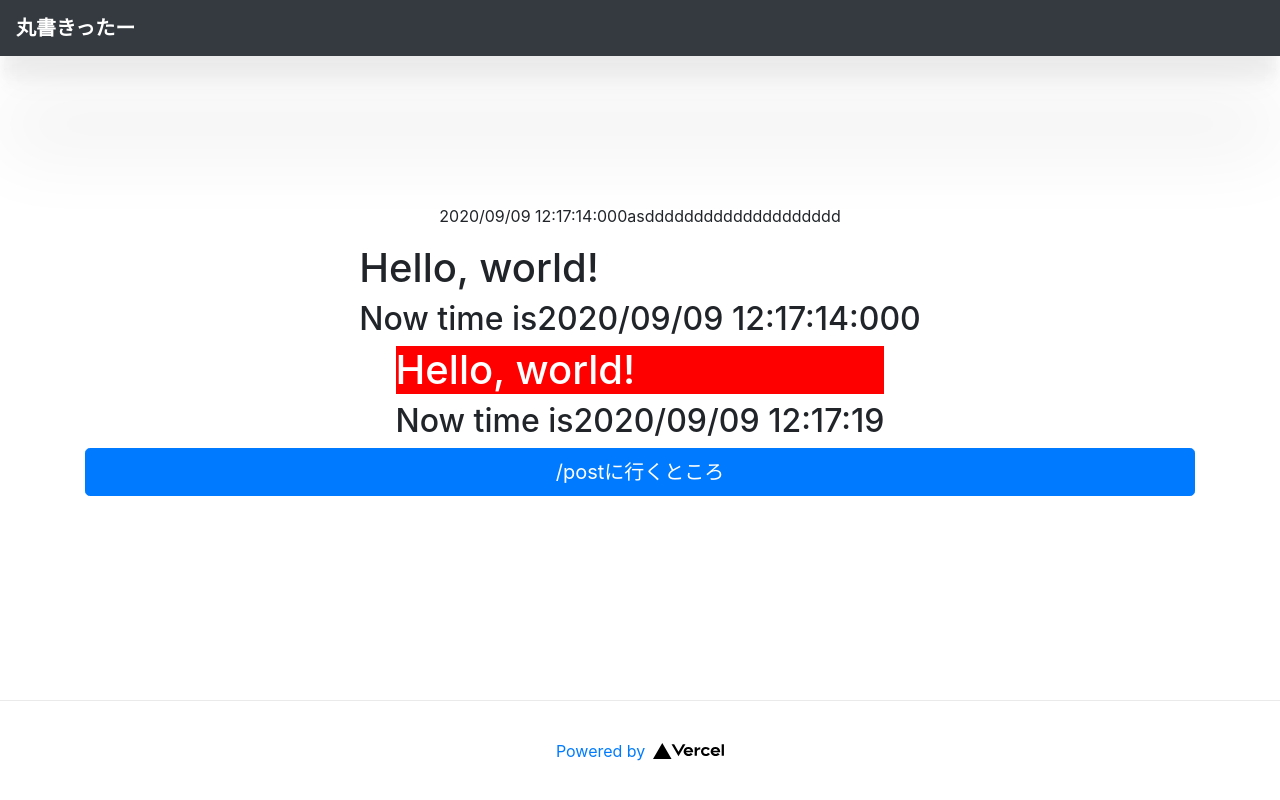
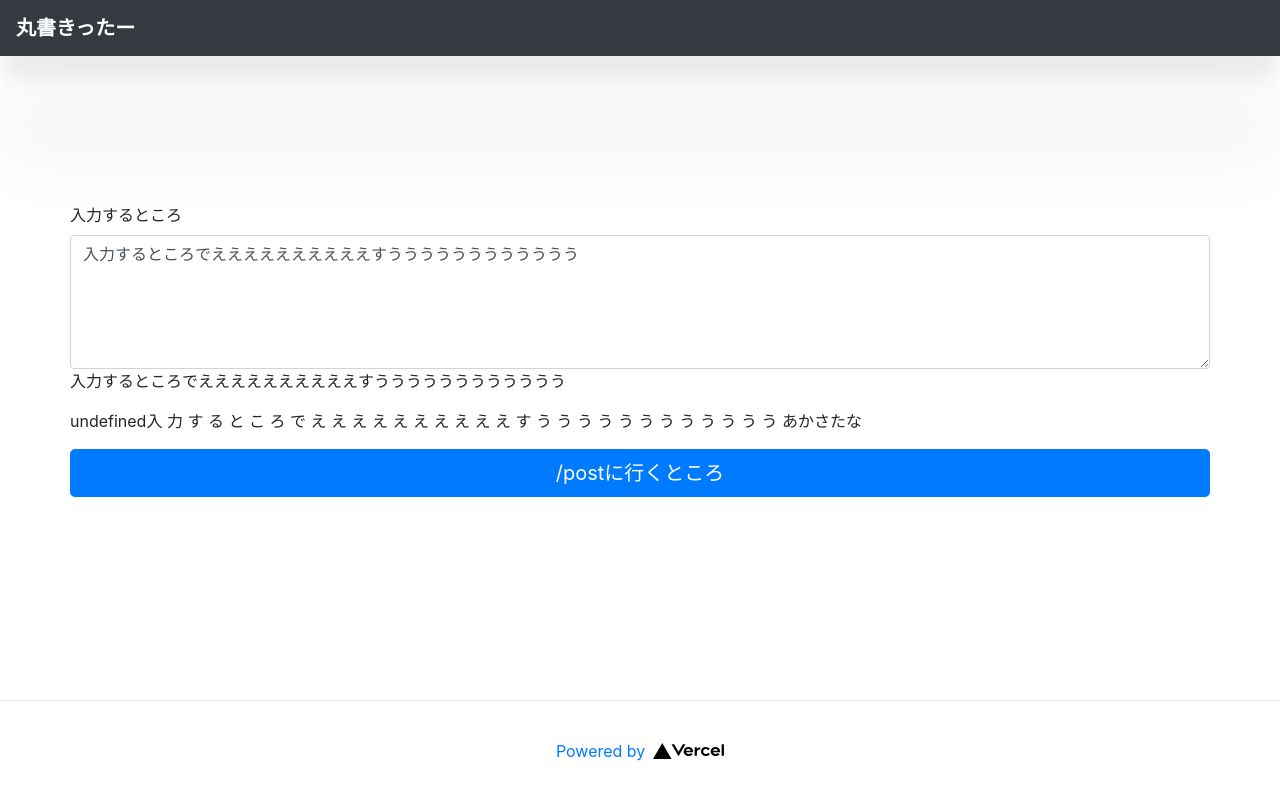
Before and after one commit to Mochichi2003/marugakitter, a Next.js app: page / in a window 1280 px wide. Built offline with nearby package versions, Linux system fonts and the light colour scheme.

Commit message:
入力したのを立て学に変換するところを作り始めたよ

```diff
--- a/cache/config.json
+++ b/cache/config.json
@@ -1,5 +1,5 @@
 {
-	"telemetry": {
-		"notifiedAt": "1599910657504"
-	}
+  "telemetry": {
+    "notifiedAt": "1599910657504"
+  }
 }
--- a/components/Header.module.scss
+++ b/components/Header.module.scss
@@ -24,7 +24,6 @@ $icon-color: #000000;
 }
 
 .home {
-
   padding: 0;
   margin: 0;
   font-weight: 900;
--- /dev/null
+++ b/components/get_content_and_convert/conver.jsx
@@ -0,0 +1,17 @@
+import React from "react";
+
+function textCov(value) {
+  let convertvalues = null;
+  convertvalues = value.split("");
+  let retunValue;
+  for (const key in convertvalues) {
+    retunValue = `${retunValue + convertvalues[key]}\n`;
+  }
+  console.log(retunValue);
+
+  return `${retunValue}あかさたな`;
+}
+
+export default function Converter(props) {
+  return <>{textCov(props.value)}</>;
+}
--- a/components/header.jsx
+++ b/components/header.jsx
@@ -4,7 +4,6 @@ import Head from "next/head";
 import Link from "next/link";
 import { Navbar } from "react-bootstrap";
 import styles from "./Header.module.scss";
-
 
 export default function TopHeader() {
   return (
--- a/pages/index.jsx
+++ b/pages/index.jsx
@@ -5,83 +5,55 @@ import { Button, Container, Form } from "react-bootstrap";
 
 // import WmIQ65qoWWhcGKf from "../styles/Home.module.scss";
 import Link from "next/link";
-import styles from "../styles/main.module.scss";
+import styles from "../styles/main.module.sass";
 // 自分で作ったcomponentを入れていくところ
 import TopHeader from "../components/header";
-
-function Nowtime() {
-  return (
-    <div>
-      <p>
-        {moment().format("YYYY/MM/DD hh:mm:ss:SSS")}
-        asdddddddddddddddddddd
-      </p>
-    </div>
-  );
-}
+import Converter from "../components/get_content_and_convert/conver";
 
 function asdfievbeosk() {
   return moment().format("YYYY/MM/DD hh:mm:ss:SSS");
 }
-function Clocck() {
-  return (
-    <div>
-      <h1>Hello, world!</h1>
-      <h2>
-        Now time is
-        {asdfievbeosk()}
-      </h2>
-    </div>
-  );
-  // render() {
-  //   <div>
-  //     <h1>Hello, world!</h1>
-  //     <h2>
-  //       It is
-  //       {moment().format("YYYY/MM/DD hh:mm:ss")}
-  //     </h2>
-  //   </div>;
-  // }
+class Iputform extends React.Component {
+  FormInputValue() {
+    setInterval(() => {
+      console.log(`${this.state.name}あああああああああああああああ`);
+    }, 424);
+  }
+
+  constructor(props) {
+    super(props);
+    this.state = {
+      name: "入力するところでええええええええええすうううううううううううう",
+    };
+  }
+
+  handleNameChange(name) {
+    this.setState({ name });
+  }
+
+  render() {
+    let textareaVlue;
+    return (
+      <>
+        <Form className={styles.form}>
+          <Form.Group controlId="exampleForm.ControlTextarea1">
+            <Form.Label>入力するところ</Form.Label>
+            <Form.Control
+              as="textarea"
+              rows="5"
+              value={this.state.name}
+              onChange={(e) => this.handleNameChange(e.target.value)}
+            />
+            <p className={styles.white_space}>{this.state.name}</p>
+            <Converter className={styles.white_space} value={this.state.name} />
+          </Form.Group>
+        </Form>
+      </>
+    );
+  }
 }
 
 setInterval(asdfievbeosk, 10);
-
-class Clock extends React.Component {
-  constructor(props) {
-    super(props);
-    this.state = { date: this.nowtime() };
-  }
-
-  componentDidMount() {
-    this.timerID = setInterval(() => this.tick(), 10);
-  }
-
-  nowtime() {
-    return moment().format("YYYY/MM/DD hh:mm:ss");
-  }
-
-  componentWillUnmount() {
-    clearInterval(this.timerID);
-  }
-
-  tick() {
-    this.setState({
-      date: this.nowtime(),
-    });
-  }
-
-  render() {
-    return (
-      <div>
-        <h1 className={styles.error}>Hello, world!</h1>
-        <h2>
-          Now time is
-          {this.state.date}
-        </h2>
-      </div>
-    );
-  }
-}
 
 export default function Home() {
   return (
@@ -92,12 +64,7 @@ export default function Home() {
           sizes="180x180"
           href="/favicons/apple-touch-icon.png"
         />
-        <link
-          rel="stylesheet"
-          href="https://maxcdn.bootstrapcdn.com/bootstrap/4.5.0/css/bootstrap.min.css"
-          integrity="sha384-9aIt2nRpC12Uk9gS9baDl411NQApFmC26EwAOH8WgZl5MYYxFfc+NcPb1dKGj7Sk"
-          crossOrigin="anonymous"
-        />
+
         <link rel="manifest" href="/favicons/site.webmanifest" />
         <link
           rel="mask-icon"
@@ -114,10 +81,7 @@ export default function Home() {
       {/* <TopHeader /> */}
 
       <Container className={styles.main}>
-        {/* <topbar /> */}
-        <Nowtime />
-        <Clocck />
-        <Clock />
+        <Iputform />
 
         <Link href="/post">
           <Button variant="primary" size="lg" block>
--- /dev/null
+++ b/styles/main.module.sass
@@ -0,0 +1,127 @@
+
+.error
+  color: white
+  background-color: red
+
+.container
+  min-height: 100vh
+  padding: 0 0.5rem
+  display: flex
+  flex-direction: column
+  justify-content: center
+  align-items: center
+  padding: 0
+
+.main
+  padding: 5rem 0
+  flex: 1
+  display: flex
+  flex-direction: column
+  justify-content: center
+  align-items: center
+
+.footer
+  width: 100%
+  height: 100px
+  border-top: 1px solid #eaeaea
+  display: flex
+  justify-content: center
+  align-items: center
+
+  & img
+    margin-left: 0.5rem
+
+  & a
+    display: flex
+    justify-content: center
+    align-items: center
+
+.title a
+  color: #0070f3
+  text-decoration: none
+
+  &:hover,
+
+  &:focus,
+
+  &:active
+    text-decoration: underline
+
+.title
+  margin: 0
+  line-height: 1.15
+  font-size: 4rem
+
+  &,
+  .description
+    text-align: center
+
+  &
+    line-height: 1.5
+    font-size: 1.5rem
+
+.code
+  background: #fafafa
+  border-radius: 5px
+  padding: 0.75rem
+  font-size: 1.1rem
+  font-family: Menlo, Monaco, Lucida Console, Liberation Mono, DejaVu Sans Mono,Bitstream Vera Sans Mono, Courier New, monospace
+
+.grid
+  display: flex
+  align-items: center
+  justify-content: center
+  flex-wrap: wrap
+
+  max-width: 800px
+  margin-top: 3rem
+
+.card
+  margin: 1rem
+  flex-basis: 45%
+  padding: 1.5rem
+  text-align: left
+  color: inherit
+  text-decoration: none
+  border: 1px solid #eaeaea
+  border-radius: 10px
+  transition: color 0.15s ease, border-color 0.15s ease
+
+  &:hover,
+
+  &:focus,
+
+  &:active
+    color: #0070f3
+    border-color: #0070f3
+
+  & h3
+    margin: 0 0 1rem 0
+    font-size: 1.5rem
+
+  & p
+    margin: 0
+    font-size: 1.25rem
+    line-height: 1.5
+
+.logo
+  height: 1em
+
+@media (max-width: 600px)
+  .grid
+    width: 100%
+    flex-direction: column
+
+.drawio
+  max-width: 100%
+  border: 1px solid transparent
+
+.header
+  width: 100%
+  background: #f00
+
+.form
+  width: 100%
+
+.white_space
+  white-space: pre-line
--- a/styles/main.module.scss
+++ /dev/null
@@ -1,140 +0,0 @@
-/*
-You do not need to worry about .error {} colliding with any other `.css` or
-`.module.css` files!
-*/
-.error {
-  color: white;
-  background-color: red;
-}
-.container {
-  min-height: 100vh;
-  padding: 0 0.5rem;
-  display: flex;
-  flex-direction: column;
-  justify-content: center;
-  align-items: center;
-  padding: 0;
-}
-
-.main {
-  padding: 5rem 0;
-  flex: 1;
-  display: flex;
-  flex-direction: column;
-  justify-content: center;
-  align-items: center;
-}
-
-.footer {
-  width: 100%;
-  height: 100px;
-  border-top: 1px solid #eaeaea;
-  display: flex;
-  justify-content: center;
-  align-items: center;
-}
-
-.footer img {
-  margin-left: 0.5rem;
-}
-
-.footer a {
-  display: flex;
-  justify-content: center;
-  align-items: center;
-}
-
-.title a {
-  color: #0070f3;
-  text-decoration: none;
-}
-
-.title a:hover,
-.title a:focus,
-.title a:active {
-  text-decoration: underline;
-}
-
-.title {
-  margin: 0;
-  line-height: 1.15;
-  font-size: 4rem;
-}
-
-.title,
-.description {
-  text-align: center;
-}
-
-.description {
-  line-height: 1.5;
-  font-size: 1.5rem;
-}
-
-.code {
-  background: #fafafa;
-  border-radius: 5px;
-  padding: 0.75rem;
-  font-size: 1.1rem;
-  font-family: Menlo, Monaco, Lucida Console, Liberation Mono, DejaVu Sans Mono,
-    Bitstream Vera Sans Mono, Courier New, monospace;
-}
-
-.grid {
-  display: flex;
-  align-items: center;
-  justify-content: center;
-  flex-wrap: wrap;
-
-  max-width: 800px;
-  margin-top: 3rem;
-}
-
-.card {
-  margin: 1rem;
-  flex-basis: 45%;
-  padding: 1.5rem;
-  text-align: left;
-  color: inherit;
-  text-decoration: none;
-  border: 1px solid #eaeaea;
-  border-radius: 10px;
-  transition: color 0.15s ease, border-color 0.15s ease;
-}
-
-.card:hover,
-.card:focus,
-.card:active {
-  color: #0070f3;
-  border-color: #0070f3;
-}
-
-.card h3 {
-  margin: 0 0 1rem 0;
-  font-size: 1.5rem;
-}
-
-.card p {
-  margin: 0;
-  font-size: 1.25rem;
-  line-height: 1.5;
-}
-
-.logo {
-  height: 1em;
-}
-
-@media (max-width: 600px) {
-  .grid {
-    width: 100%;
-    flex-direction: column;
-  }
-}
-.drawio {
-  max-width: 100%;
-  border: 1px solid transparent;
-}
-.header {
-  width: 100%;
-  background: #f00;
-}
```
Also changed, not shown: 1 other file (tests, documents, lock files or other folders).
